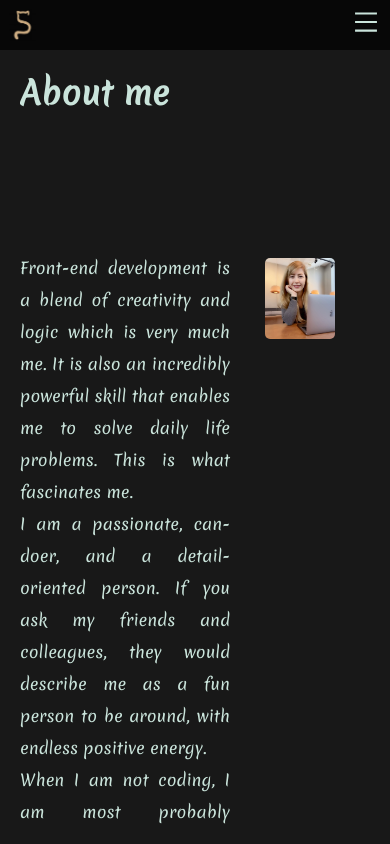
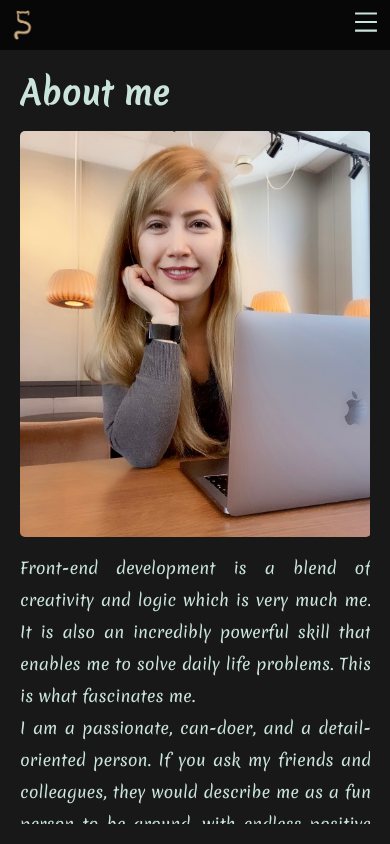
Before and after one commit to Solymaz/Solmaz-Portfolio, a React (Create React App) app: page /about in a window 390 px wide. Built offline with nearby package versions, Linux system fonts and the light colour scheme.

Commit message:
made about me responsive

```diff
--- a/src/Pages/About/about.css
+++ b/src/Pages/About/about.css
@@ -25,3 +25,19 @@
   grid-area: photo;
   display: grid;
 }
+@media only screen and (max-width: 600px) {
+  .about-content {
+    display: grid;
+    grid-template-columns: auto;
+    grid-template-rows: auto auto auto;
+    grid-template-areas:
+      "title"
+      "photo"
+      "aboutMe";
+  }
+  .photo {
+    max-width: 90vw;
+    height: auto;
+    margin: 15px auto;
+  }
+}
```
